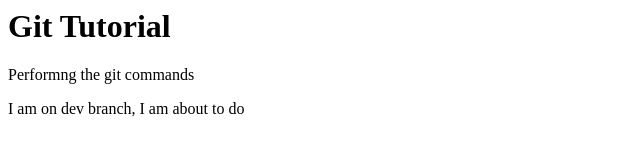
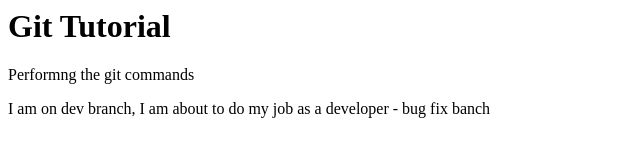
Before and after one commit to sandeepbingi03/firstgitrepo, a plain HTML site: page index.html in a window 1280 px wide. Shown: the whole page, without its empty margins (0-640 px from the left). Drawn offline with Linux system fonts and the light colour scheme.

Commit message:
bug fix resolved

```diff
--- a/index.html
+++ b/index.html
@@ -2,7 +2,7 @@
 	<body>
 		<h1>Git Tutorial</h1>
 		<p>Performng the git commands</p>
-		<p>I am on dev branch, I am about to do</p>
+		<p>I am on dev branch, I am about to do my job as a developer - bug fix banch</p>
 	</body>
 
 </html>
```
Also changed, not shown: 1 other file.
